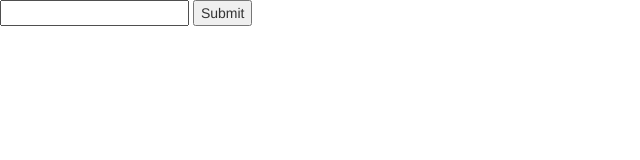
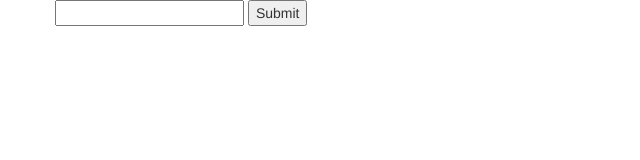
Before and after one commit to Code4SA/cross-site-search, a plain HTML site: page index.html in a window 1280 px wide. Shown: the whole page, without its empty margins (0-640 px from the left). Drawn offline with nearby package versions, Linux system fonts and the light colour scheme.

Commit message:
some bootstrap basics

```diff
--- a/index.html
+++ b/index.html
@@ -14,14 +14,28 @@
     <link rel="stylesheet" href="css/search.css">
   </head>
   <body>
+    <div class="container">
+      <div class="row">
+        <div class="col">
+
           <form>
             <input id="searchbox" type="text"></input>
             <input type="submit" id="searchbutton"></input>
+          </form>
+
+        </div>
+      </div>
+      <div class="row">
+        <div class="col">
 
           <div id="search-results">
+          </div>
 
         </div>
-    </form>
+      </div>
+    </div>
+
+
     <!-- jQuery (necessary for Bootstrap's JavaScript plugins) -->
     <script src="https://ajax.googleapis.com/ajax/libs/jquery/1.12.4/jquery.min.js"></script>
 
```
Lines whose indentation alone changed are shown as unchanged.
